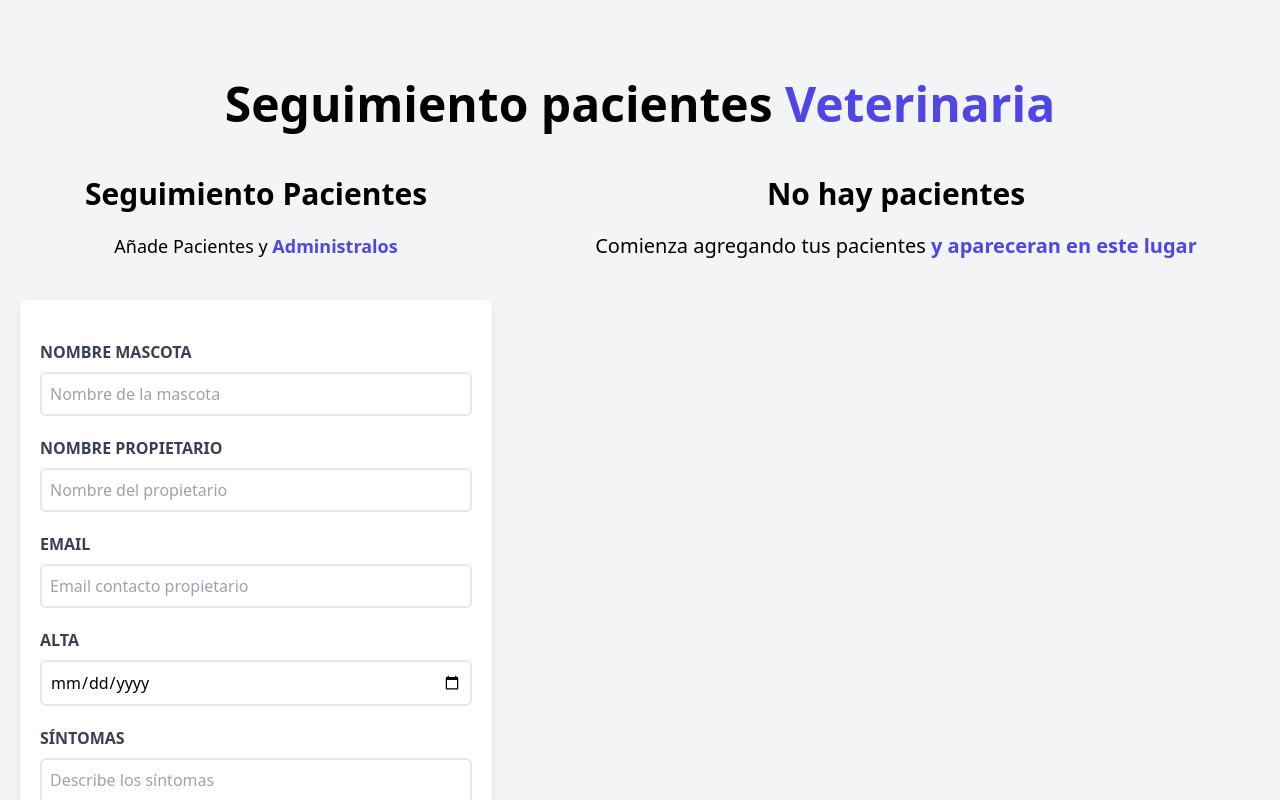
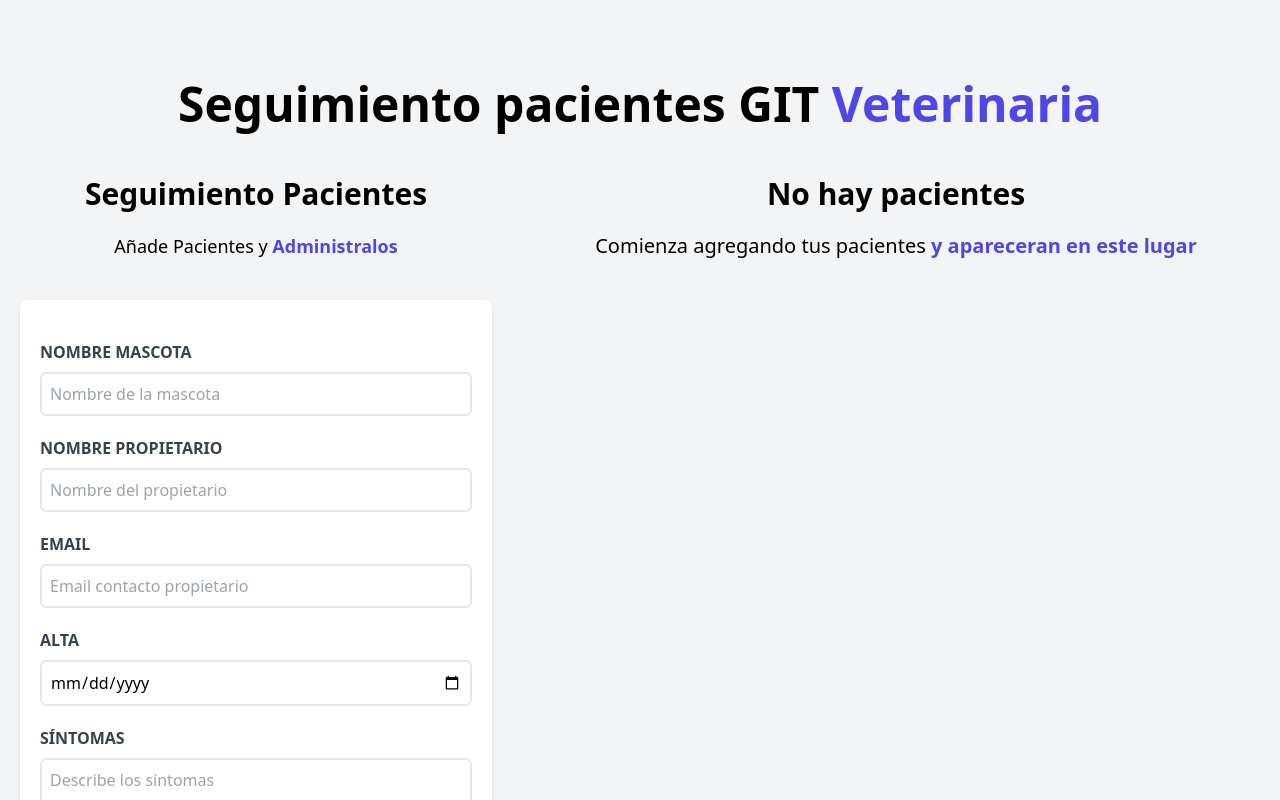
Before and after one commit to josepalloM/citas-react, a React (Vite) app: page / in a window 1280 px wide. Shown: the top 800 px of the page. Built offline with nearby package versions, Linux system fonts and the light colour scheme.

Commit message:
Prueba de la Sincronización con Netifly

```diff
--- a/src/components/Header.jsx
+++ b/src/components/Header.jsx
@@ -2,7 +2,7 @@ function Header(){
 
     return(
         <h1 className='font-black text-5xl text-center md :w-2/3 mx-auto'>
-            Seguimiento pacientes {''}
+            Seguimiento pacientes GIT {''}
             <span className='text-indigo-600'>Veterinaria</span>
         </h1>
     )
```
